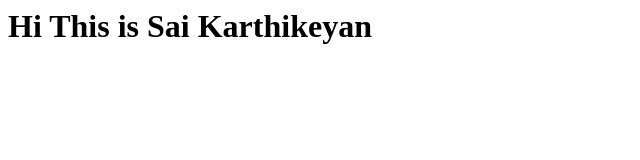
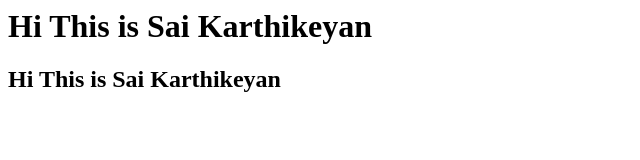
Before and after one commit to iamsaravanacsk/Myrepo, a plain HTML site: page index.html in a window 1280 px wide. Shown: the whole page, without its empty margins (0-640 px from the left). Drawn offline with Linux system fonts and the light colour scheme.

Commit message:
new changes

```diff
--- a/index.html
+++ b/index.html
@@ -1,3 +1,4 @@
 <html>
 	<h1> Hi This is Sai Karthikeyan</h1>
+	<h2> Hi This is Sai Karthikeyan</h2>
 </html>
```
